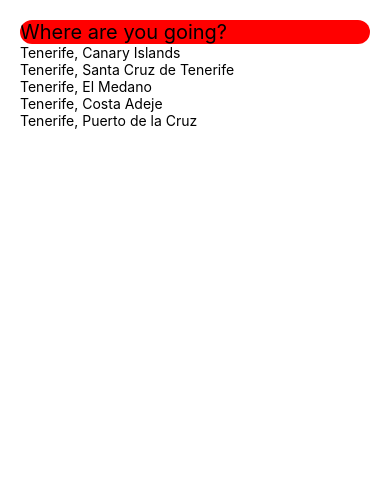
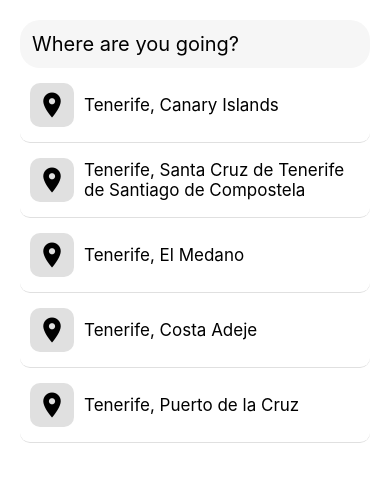
Before and after one commit to tavoxr/airbnbClone, a React Native app: screen / in a window 390 px wide. Shown: the top 482 px of the page. Built offline with nearby package versions, Linux system fonts and the light colour scheme.

Commit message:
location options

```diff
--- a/assets/data/locations.js
+++ b/assets/data/locations.js
@@ -5,7 +5,7 @@ export default [
     },
     {
       id: '1',
-      description: 'Tenerife, Santa Cruz de Tenerife',
+      description: 'Tenerife, Santa Cruz de Tenerife de Santiago de Compostela',
     },
     {
       id: '2',
--- /dev/null
+++ b/src/components/LocationSearch/index.js
@@ -0,0 +1,24 @@
+import React from 'react';
+import {View, Text} from 'react-native';
+import MaterialIcons from 'react-native-vector-icons/MaterialIcons'
+import styles from './styles';
+
+const LocationSearch = (props)=>{
+
+    const {description} = props.location
+
+    return(
+        <View style={styles.locationRow}>
+            <View style={styles.iconContainer}>
+            <MaterialIcons name={"location-on"} size={30} />
+            </View>
+            <Text style={styles.textRow}>
+                {description}
+            </Text>
+        </View>
+
+    );
+}
+
+
+export default LocationSearch;
--- /dev/null
+++ b/src/components/LocationSearch/styles.js
@@ -0,0 +1,36 @@
+import {StyleSheet} from 'react-native';
+
+const styles = StyleSheet.create({
+
+
+locationRow:{
+
+    flexDirection: 'row',
+    justifyContent: 'flex-start',
+    alignItems: 'center',
+    borderRadius: 10,
+    paddingVertical: 15,
+    borderColor: '#E0E0E0',
+    borderBottomWidth: 1,
+
+
+},
+iconContainer:{
+    backgroundColor: '#E0E0E0',
+    borderRadius: 10,
+    padding: 7,
+    marginLeft: 10,
+    justifyContent: 'center',
+    alignItems: 'center'
+},
+textRow:{
+    fontSize: 17,
+    marginLeft: 10,
+    width: '75%'
+
+}
+
+})
+
+
+export default  styles;
--- a/src/screens/LocationSearch/index.js
+++ b/src/screens/LocationSearch/index.js
@@ -1,14 +1,16 @@
 import React, {useState} from 'react';
 import {View, Text, TextInput, FlatList} from 'react-native';
+import Feather from 'react-native-vector-icons/Feather'
 import styles from './styles';
 import locations from '../../../assets/data/locations';
-
+import LocationSearch from '../../components/LocationSearch';
 
 const LocationSearchScreen = (props)=>{
     const [location, setLocation] = useState("");
 
     return(
         <View style={styles.locationSearchContainer}>
+
             {/* Input Component */}
             <TextInput
                 style={styles.textInput}
@@ -20,7 +22,7 @@ const LocationSearchScreen = (props)=>{
             {/* List of Locations */}
             <FlatList
                 data={locations}
-                renderItem={({item})=><Text>{item.description}</Text> }
+                renderItem={({item})=> <LocationSearch location={item} /> }
             />
 
 
--- a/src/screens/LocationSearch/styles.js
+++ b/src/screens/LocationSearch/styles.js
@@ -7,10 +7,13 @@ locationSearchContainer:{
     margin: 20,
 },
 textInput:{
-    backgroundColor:'red',
+    backgroundColor:'#F6F6F6',
     borderRadius: 20,
     fontSize: 20,
-}
+    padding: 12,
+    elevation: 5
+},
+
 
 
 })
```
